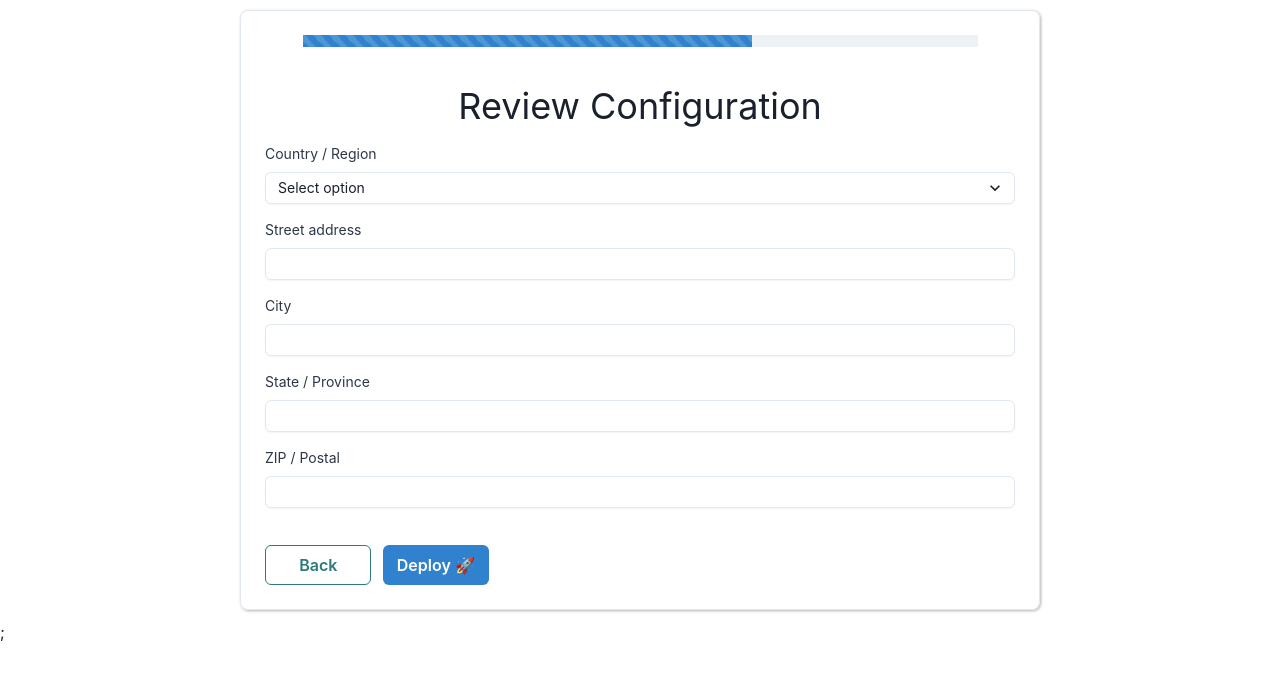
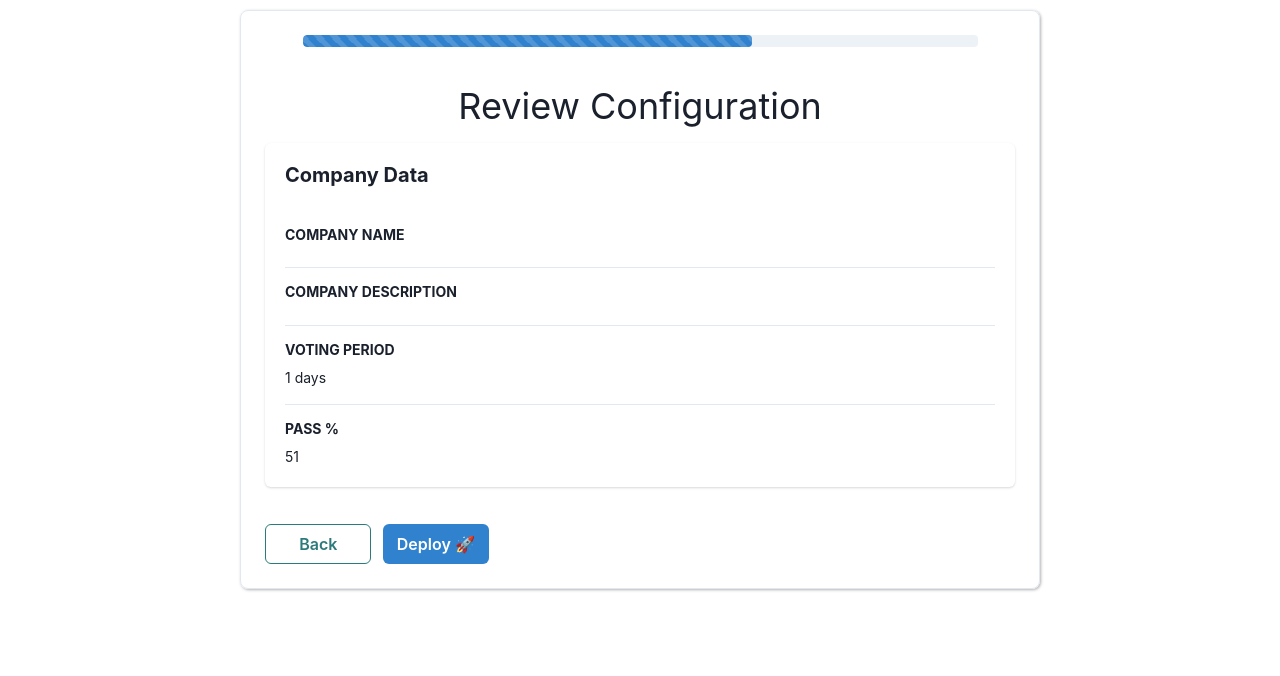
Before and after one commit to nopacity-xyz/nopacity, a Next.js app: page /create-organization in a window 1280 px wide. Both pictures are taken after a click on the button "Next". Shown: the top 676 px of the page. Built offline with nearby package versions, Linux system fonts and the light colour scheme.

Commit message:
Add Form State Handling, Multi-Page Completion

```diff
--- a/src/pages/_app.tsx
+++ b/src/pages/_app.tsx
@@ -15,7 +15,7 @@ const theme = extendTheme({ colors })
 export default function App({ Component, pageProps }: AppProps) {
   return (
     <ChakraProvider theme={theme}>
-      <Component {...pageProps} />;
+      <Component {...pageProps} />
     </ChakraProvider>
   )
 }
--- a/src/pages/create-organization/index.tsx
+++ b/src/pages/create-organization/index.tsx
@@ -1,7 +1,13 @@
+import { QuestionIcon } from '@chakra-ui/icons'
 import {
   Box,
   Button,
   ButtonGroup,
+  Card,
+  CardBody,
+  CardHeader,
+  Collapse,
+  Divider,
   Flex,
   FormControl,
   FormHelperText,
@@ -11,402 +17,42 @@ import {
   Input,
   InputGroup,
   InputLeftAddon,
-  InputLeftElement,
+  NumberDecrementStepper,
+  NumberIncrementStepper,
+  NumberInput,
+  NumberInputField,
+  NumberInputStepper,
   Progress,
   Select,
   SimpleGrid,
+  Stack,
+  StackDivider,
+  Text,
   Textarea,
+  Tooltip,
+  useDisclosure,
   useToast
 } from '@chakra-ui/react'
 import React, { ChangeEvent, useState } from 'react'
 
-const Form1 = () => {
-  // eslint-disable-next-line @typescript-eslint/no-unused-vars
-  const [DAOData, setDAOData] = useState({
-    token: {
-      tokenName: '',
-      tokenSymbol: '',
-      premintAmount: 0
-    },
-    governor: {
-      daoName: '',
-      daoDescription: '',
-      votingQuantity: 0,
-      votingPeriod: '',
-      proposalThreshold: 0,
-      quorumFraction: 0
-    }
-  })
-  // const [show /* setShow */] = React.useState(false)
-  // const handleClick = () => setShow(!show)
-  return (
-    <>
-      {/* COMPANY CONFIG */}
-      <Heading w="100%" textAlign="left" fontWeight="normal" mb="2%">
-        Configure Company
-      </Heading>
-      <Flex>
-        {/* DAO NAME */}
-        <FormControl mr="5%">
-          <FormLabel fontWeight="normal">Company Name</FormLabel>
-          <Input
-            id="dao-name"
-            placeholder="The Muffin Man"
-            onChange={(e: ChangeEvent<HTMLInputElement>) => {
-              setDAOData(prevState => ({
-                ...prevState,
-                governor: {
-                  // copy all other key-value pairs of food object
-                  ...prevState.governor,
-                  daoName: e.target.value
-                }
-              }))
-            }}
-          />
-        </FormControl>
-        {/* DAO DESCRIPTION */}
-        <FormControl>
-          <FormLabel fontWeight="normal">Company Description</FormLabel>
-          <Textarea
-            id="dao-description"
-            placeholder="The one on Drury Lane"
-            rows={2}
-            onChange={(e: ChangeEvent<HTMLTextAreaElement>) => {
-              setDAOData(prevState => ({
-                ...prevState,
-                governor: {
-                  // copy all other key-value pairs of food object
-                  ...prevState.governor,
-                  daoDescription: e.target.value
-                }
-              }))
-            }}
-          />
-        </FormControl>
-      </Flex>
-      <Flex mt="5%">
-        <Heading w="50%" textAlign="left" fontWeight="normal" mb="2%">
-          Vote Period
-        </Heading>
-        <Heading w="50%" textAlign="left" fontWeight="normal" mb="2%">
-          Vote Criteria
-        </Heading>
-      </Flex>
-      <Flex>
-        <Flex>
-          {/* VOTING PERIOD AMOUNT */}
-          <FormControl mr="5%">
-            <FormLabel htmlFor="voting-period-amount" fontWeight="normal">
-              Amount
-            </FormLabel>
-            <Input
-              id="voting-period-amount"
-              type=""
-              onChange={(e: ChangeEvent<HTMLInputElement>) => {
-                setDAOData(prevState => ({
-                  ...prevState,
-                  governor: {
-                    // copy all other key-value pairs of food object
-                    ...prevState.governor,
-                    votingQuantity: parseInt(e.target.value)
-                  }
-                }))
-              }}
-            />
-          </FormControl>
-          {/* VOTING PERIOD TIME */}
-          <FormControl mr="5%">
-            <FormLabel htmlFor="voting-period-time" fontWeight="normal">
-              Time
-            </FormLabel>
-            <Select
-              className="voting-period-time"
-              placeholder="weeks"
-              onChange={(e: ChangeEvent<HTMLSelectElement>) => {
-                setDAOData(prevState => ({
-                  ...prevState,
-                  governor: {
-                    // copy all other key-value pairs of food object
-                    ...prevState.governor,
-                    votingPeriod: e.target.value
-                  }
-                }))
-              }}
-            >
-              <option value="weeks">weeks</option>
-              <option value="days">days</option>
-              <option value="hours">hours</option>
-              <option value="minutes">minutes</option>
-              <option value="seconds">seconds</option>
-            </Select>
-          </FormControl>
-        </Flex>
-        <Flex>
-          {/* VOTING THRESHOLD */}
-          <FormControl mr="5%">
-            <FormLabel fontWeight="normal">Threshold</FormLabel>
-            <Input
-              id="email"
-              type="email"
-              onChange={(e: ChangeEvent<HTMLInputElement>) => {
-                setDAOData(prevState => ({
-                  ...prevState,
-                  governor: {
-                    // copy all other key-value pairs of food object
-                    ...prevState.governor,
-                    proposalThreshold: parseInt(e.target.value)
-                  }
-                }))
-              }}
-            />
-          </FormControl>
-          {/* VOTING QUORUM PERCENTAGE */}
-          <FormControl>
-            <FormLabel fontWeight="normal">Quorum %</FormLabel>
-            <Input
-              id="email"
-              type="email"
-              onChange={(e: ChangeEvent<HTMLInputElement>) => {
-                setDAOData(prevState => ({
-                  ...prevState,
-                  governor: {
-                    // copy all other key-value pairs of food object
-                    ...prevState.governor,
-                    quorumFraction: parseInt(e.target.value)
-                  }
-                }))
-              }}
-            />
-          </FormControl>
-        </Flex>
-      </Flex>
-      {/* TOKEN CONFIG */}
-      <Heading mt="5%" w="100%" textAlign="left" fontWeight="normal" mb="2%">
-        Configure Token
-      </Heading>
-      <Flex>
-        {/* TOKEN NAME */}
-        <FormControl mr="5%">
-          <FormLabel fontWeight="normal" mt="2%">
-            Token Name
-          </FormLabel>
-          <InputGroup size="md">
-            <Input
-              pr="4.5rem"
-              type="text"
-              placeholder="US Dollar"
-              onChange={(e: ChangeEvent<HTMLInputElement>) => {
-                setDAOData(prevState => ({
-                  ...prevState,
-                  token: {
-                    // copy all other key-value pairs of food object
-                    ...prevState.token,
-                    tokenName: e.target.value
-                  }
-                }))
-              }}
-            />
-          </InputGroup>
-        </FormControl>
-        {/* TOKEN SYMBOL */}
-        <FormControl mr="5%">
-          <FormLabel fontWeight="normal" mt="2%">
-            Token Symbol
-          </FormLabel>
-          <InputGroup size="md">
-            <Input
-              pr="4.5rem"
-              // type={show ? 'text' : 'password'}
-              placeholder="USD"
-              onChange={(e: ChangeEvent<HTMLInputElement>) => {
-                setDAOData(prevState => ({
-                  ...prevState,
-                  token: {
-                    // copy all other key-value pairs of food object
-                    ...prevState.token,
-                    tokenSymbol: e.target.value
-                  }
-                }))
-              }}
-            />
-          </InputGroup>
-        </FormControl>
-        {/* TOKEN PREMINT AMOUNT */}
-        <FormControl>
-          <FormLabel fontWeight="normal" mt="2%">
-            Token Quantity
-          </FormLabel>
-          <InputGroup size="md">
-            <InputLeftElement
-              pointerEvents="none"
-              color="gray.300"
-              // fontSize="1.2em"
-              // eslint-disable-next-line react/no-children-prop
-              children={'$' + DAOData.token.tokenSymbol}
-            />
-            <Input
-              pr="4.5rem"
-              // type={show ? 'text' : 'password'}
-              placeholder="1,000,000"
-              onChange={(e: ChangeEvent<HTMLInputElement>) => {
-                setDAOData(prevState => ({
-                  ...prevState,
-                  token: {
-                    // copy all other key-value pairs of food object
-                    ...prevState.token,
-                    premintAmount: parseInt(e.target.value)
-                  }
-                }))
-              }}
-            />
-          </InputGroup>
-        </FormControl>
-      </Flex>
-    </>
-  )
-}
+// interface DAOConfigData {
+//   token: {
+//     tokenName: string
+//     tokenSymbol: string
+//   }
+//   governor: {
+//     daoName: string
+//     daoDescription: string
+//     votingQuantity: number
+//     votingPeriod: string
+//     quorumFraction: number
+//   }
+// }
 
-const Form2 = () => {
-  return (
-    <>
-      <Heading w="100%" textAlign="center" fontWeight="normal" mb="2%">
-        Review Configuration
-      </Heading>
-      <FormControl as={GridItem} colSpan={[6, 3]}>
-        <FormLabel
-          htmlFor="country"
-          fontSize="sm"
-          fontWeight="md"
-          color="gray.700"
-          _dark={{
-            color: 'gray.50'
-          }}
-        >
-          Country / Region
-        </FormLabel>
-        <Select
-          id="country"
-          name="country"
-          autoComplete="country"
-          placeholder="Select option"
-          focusBorderColor="brand.400"
-          shadow="sm"
-          size="sm"
-          w="full"
-          rounded="md"
-        >
-          <option>United States</option>
-          <option>Canada</option>
-          <option>Mexico</option>
-        </Select>
-      </FormControl>
-
-      <FormControl as={GridItem} colSpan={6}>
-        <FormLabel
-          htmlFor="street_address"
-          fontSize="sm"
-          fontWeight="md"
-          color="gray.700"
-          _dark={{
-            color: 'gray.50'
-          }}
-          mt="2%"
-        >
-          Street address
-        </FormLabel>
-        <Input
-          type="text"
-          name="street_address"
-          id="street_address"
-          autoComplete="street-address"
-          focusBorderColor="brand.400"
-          shadow="sm"
-          size="sm"
-          w="full"
-          rounded="md"
-        />
-      </FormControl>
-
-      <FormControl as={GridItem} colSpan={[6, 6, null, 2]}>
-        <FormLabel
-          htmlFor="city"
-          fontSize="sm"
-          fontWeight="md"
-          color="gray.700"
-          _dark={{
-            color: 'gray.50'
-          }}
-          mt="2%"
-        >
-          City
-        </FormLabel>
-        <Input
-          type="text"
-          name="city"
-          id="city"
-          autoComplete="city"
-          focusBorderColor="brand.400"
-          shadow="sm"
-          size="sm"
-          w="full"
-          rounded="md"
-        />
-      </FormControl>
-
-      <FormControl as={GridItem} colSpan={[6, 3, null, 2]}>
-        <FormLabel
-          htmlFor="state"
-          fontSize="sm"
-          fontWeight="md"
-          color="gray.700"
-          _dark={{
-            color: 'gray.50'
-          }}
-          mt="2%"
-        >
-          State / Province
-        </FormLabel>
-        <Input
-          type="text"
-          name="state"
-          id="state"
-          autoComplete="state"
-          focusBorderColor="brand.400"
-          shadow="sm"
-          size="sm"
-          w="full"
-          rounded="md"
-        />
-      </FormControl>
-
-      <FormControl as={GridItem} colSpan={[6, 3, null, 2]}>
-        <FormLabel
-          htmlFor="postal_code"
-          fontSize="sm"
-          fontWeight="md"
-          color="gray.700"
-          _dark={{
-            color: 'gray.50'
-          }}
-          mt="2%"
-        >
-          ZIP / Postal
-        </FormLabel>
-        <Input
-          type="text"
-          name="postal_code"
-          id="postal_code"
-          autoComplete="postal-code"
-          focusBorderColor="brand.400"
-          shadow="sm"
-          size="sm"
-          w="full"
-          rounded="md"
-        />
-      </FormControl>
-    </>
-  )
-}
+// const Form2 = () => {
+//   return (
+//   )
+// }
 
 const Form3 = () => {
   return (
@@ -480,19 +126,20 @@ export default function CreateOrganization() {
   const [step, setStep] = useState(1)
   const [progress, setProgress] = useState(33.33)
   const [deploying, setDeploying] = useState(false)
+  const { isOpen, onToggle } = useDisclosure()
 
   // eslint-disable-next-line @typescript-eslint/no-unused-vars
   const [DAOData, setDAOData] = useState({
     token: {
       tokenName: '',
-      tokenSymbol: '',
-      premintAmount: 0
+      tokenSymbol: ''
     },
     governor: {
       daoName: '',
-      votingQuantity: 0,
-      votingPeriod: 0,
-      quorumFraction: 0
+      daoDescription: '',
+      votingQuantity: 1,
+      votingPeriod: 'days',
+      quorumFraction: 51
     }
   })
 
@@ -532,8 +179,247 @@ export default function CreateOrganization() {
         m="10px auto"
         as="form"
       >
-        <Progress hasStripe value={progress} mb="5%" mx="5%" isAnimated />
-        {step === 1 ? <Form1 /> : step === 2 ? <Form2 /> : <Form3 />}
+        <Progress
+          hasStripe
+          value={progress}
+          mb="5%"
+          mx="5%"
+          isAnimated
+          borderRadius="4px"
+        />
+        {step === 1 ? (
+          // FORM #1
+          <>
+            {/* COMPANY CONFIG */}
+            <Heading w="100%" textAlign="left" fontWeight="normal" mb="2%">
+              Configure Company
+            </Heading>
+            <Flex>
+              {/* DAO NAME */}
+              <FormControl mr="5%" isRequired>
+                <Flex>
+                  <FormLabel fontWeight="normal">Company Name</FormLabel>
+                  <Tooltip label="What's the name?">
+                    <QuestionIcon />
+                  </Tooltip>
+                </Flex>
+                <Input
+                  id="dao-name"
+                  placeholder="The Muffin Man"
+                  onChange={(e: ChangeEvent<HTMLInputElement>) => {
+                    setDAOData(prevState => ({
+                      ...prevState,
+                      governor: {
+                        // copy all other key-value pairs of food object
+                        ...prevState.governor,
+                        daoName: e.target.value
+                      }
+                    }))
+                  }}
+                  value={DAOData.governor.daoName}
+                />
+              </FormControl>
+              {/* DAO DESCRIPTION */}
+              <FormControl isRequired>
+                <Flex>
+                  <FormLabel fontWeight="normal">Company Description</FormLabel>
+                  <Tooltip label="What's the purpose of your organization?">
+                    <QuestionIcon />
+                  </Tooltip>
+                </Flex>
+                <Textarea
+                  id="dao-description"
+                  placeholder="The one on Drury Lane"
+                  rows={2}
+                  onChange={(e: ChangeEvent<HTMLTextAreaElement>) => {
+                    setDAOData(prevState => ({
+                      ...prevState,
+                      governor: {
+                        // copy all other key-value pairs of food object
+                        ...prevState.governor,
+                        daoDescription: e.target.value
+                      }
+                    }))
+                  }}
+                  value={DAOData.governor.daoDescription}
+                />
+              </FormControl>
+            </Flex>
+            <Divider mt="5%" />
+            <Flex mt="5%">
+              <Heading w="50%" textAlign="left" fontWeight="normal" mb="2%">
+                Vote Period
+              </Heading>
+            </Flex>
+            <Flex>
+              <Flex>
+                {/* VOTING PERIOD AMOUNT */}
+                <FormControl mr="5%">
+                  <FormLabel htmlFor="voting-period-amount" fontWeight="normal">
+                    Amount
+                  </FormLabel>
+                  <NumberInput
+                    defaultValue={2}
+                    min={1}
+                    max={100}
+                    size="md"
+                    clampValueOnBlur={false}
+                    onChange={(e: string) => {
+                      setDAOData(prevState => ({
+                        ...prevState,
+                        governor: {
+                          // copy all other key-value pairs of food object
+                          ...prevState.governor,
+                          votingQuantity: parseInt(e)
+                        }
+                      }))
+                    }}
+                    value={DAOData.governor.votingQuantity}
+                  >
+                    <NumberInputField />
+                    <NumberInputStepper>
+                      <NumberIncrementStepper />
+                      <NumberDecrementStepper />
+                    </NumberInputStepper>
+                  </NumberInput>
+                </FormControl>
+                {/* VOTING PERIOD TIME */}
+                <FormControl mr="5%">
+                  <FormLabel htmlFor="voting-period-time" fontWeight="normal">
+                    Time
+                  </FormLabel>
+                  <Select
+                    className="voting-period-time"
+                    // placeholder="weeks"
+                    onChange={(e: ChangeEvent<HTMLSelectElement>) => {
+                      console.log(e.target.value)
+                      setDAOData(prevState => ({
+                        ...prevState,
+                        governor: {
+                          // copy all other key-value pairs of food object
+                          ...prevState.governor,
+                          votingPeriod: e.target.value
+                        }
+                      }))
+                      console.log(DAOData.governor.votingPeriod)
+                    }}
+                    value={DAOData.governor.votingPeriod}
+                  >
+                    <option value="weeks">weeks</option>
+                    <option value="days">days</option>
+                    <option value="hours">hours</option>
+                    <option value="minutes">minutes</option>
+                    <option value="seconds">seconds</option>
+                  </Select>
+                </FormControl>
+              </Flex>
+            </Flex>
+            <Button mt="5%" onClick={onToggle}>
+              Show Advanced Settings
+            </Button>
+            <Collapse in={isOpen} animateOpacity>
+              <Box
+                p="40px"
+                color="white"
+                mt="4"
+                bg="teal.500"
+                rounded="md"
+                shadow="md"
+              >
+                <Flex>
+                  {/* VOTING QUORUM PERCENTAGE */}
+
+                  <FormControl isRequired>
+                    <Flex>
+                      <FormLabel fontWeight="normal">Pass %</FormLabel>
+                      <Tooltip label="What percentage of the voters in your organization need to agree with your idea for it to pass?">
+                        <QuestionIcon />
+                      </Tooltip>
+                    </Flex>
+                    <NumberInput
+                      defaultValue={51}
+                      min={0}
+                      max={100}
+                      size="md"
+                      clampValueOnBlur={false}
+                      onChange={(e: string) => {
+                        setDAOData(prevState => ({
+                          ...prevState,
+                          governor: {
+                            // copy all other key-value pairs of food object
+                            ...prevState.governor,
+                            quorumFraction: parseInt(e)
+                          }
+                        }))
+                      }}
+                      value={DAOData.governor.quorumFraction}
+                    >
+                      <NumberInputField />
+                      <NumberInputStepper>
+                        <NumberIncrementStepper />
+                        <NumberDecrementStepper />
+                      </NumberInputStepper>
+                    </NumberInput>
+                  </FormControl>
+                </Flex>
+              </Box>
+            </Collapse>
+          </>
+        ) : // FORM #2
+        step === 2 ? (
+          <>
+            <Heading w="100%" textAlign="center" fontWeight="normal" mb="2%">
+              Review Configuration
+            </Heading>
+            <FormControl as={GridItem} colSpan={[6, 3]}>
+              <Card>
+                <CardHeader>
+                  <Heading size="md">Company Data</Heading>
+                </CardHeader>
+
+                <CardBody>
+                  <Stack divider={<StackDivider />} spacing="4">
+                    <Box>
+                      <Heading size="xs" textTransform="uppercase">
+                        Company Name
+                      </Heading>
+                      <Text pt="2" fontSize="sm">
+                        {DAOData.governor.daoName}
+                      </Text>
+                    </Box>
+                    <Box>
+                      <Heading size="xs" textTransform="uppercase">
+                        Company Description
+                      </Heading>
+                      <Text pt="2" fontSize="sm">
+                        {DAOData.governor.daoDescription}
+                      </Text>
+                    </Box>
+                    <Box>
+                      <Heading size="xs" textTransform="uppercase">
+                        Voting Period
+                      </Heading>
+                      <Text pt="2" fontSize="sm">
+                        {DAOData.governor.votingQuantity}{' '}
+                        {DAOData.governor.votingPeriod}
+                      </Text>
+                    </Box>
+                    <Box>
+                      <Heading size="xs" textTransform="uppercase">
+                        Pass %
+                      </Heading>
+                      <Text pt="2" fontSize="sm">
+                        {DAOData.governor.quorumFraction}
+                      </Text>
+                    </Box>
+                  </Stack>
+                </CardBody>
+              </Card>
+            </FormControl>
+          </>
+        ) : (
+          <Form3 />
+        )}
         <ButtonGroup mt="5%" w="100%">
           <Flex w="100%" justifyContent="space-between">
             <Flex>
```
